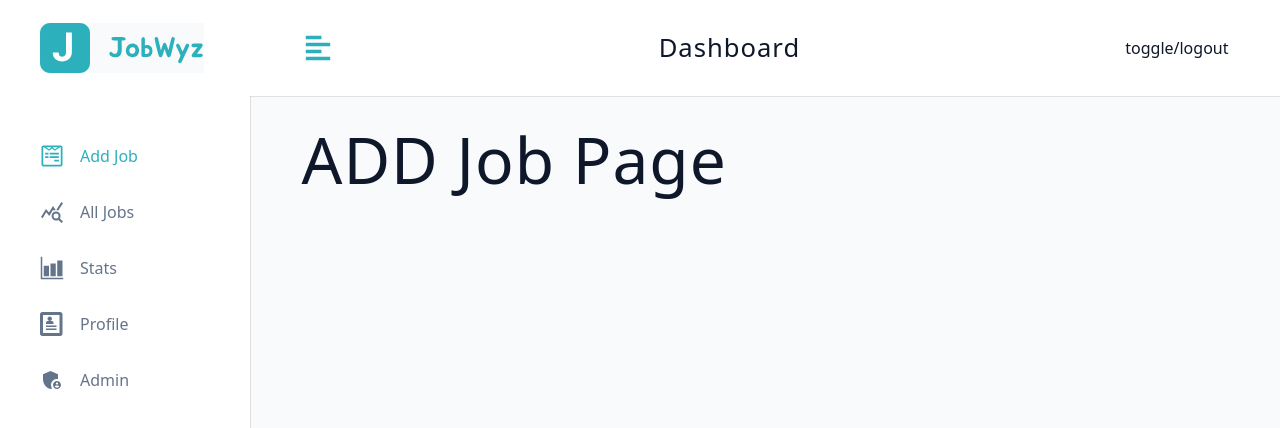
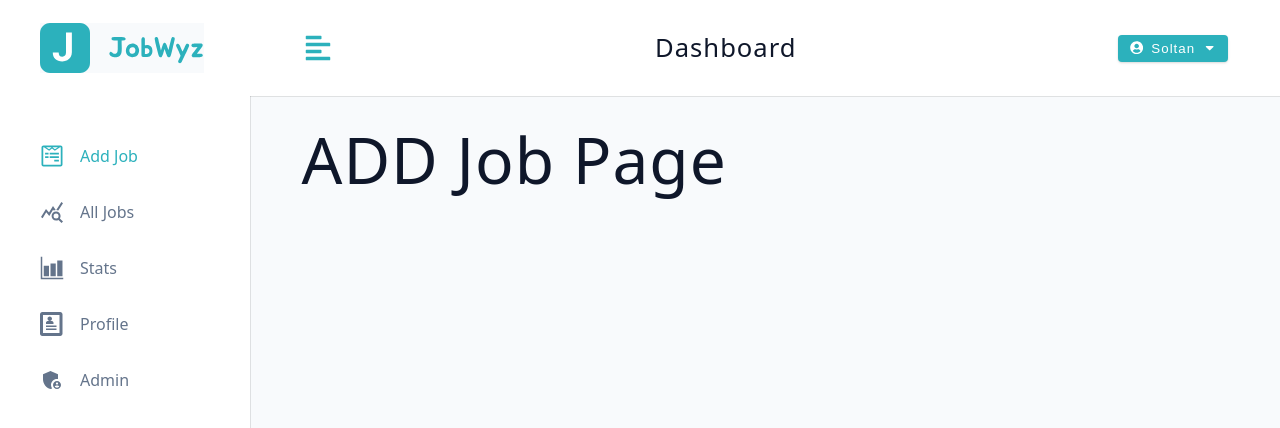
Before and after one commit to sadoksoltan/JobWyz, a React (Vite) app in the folder client/: page /dashbord in a window 1280 px wide. Shown: the top 428 px of the page. Built offline with nearby package versions, Linux system fonts and the light colour scheme.

Commit message:
Update Navbar.jsx

```diff
--- a/client/src/components/Navbar.jsx
+++ b/client/src/components/Navbar.jsx
@@ -3,6 +3,7 @@ import { FaAlignLeft } from "react-icons/fa";
 import Logo from "./Logo";
 
 import { useDashboardContext } from "../pages/DashboardLayout";
+import LogoutContainer from "./LogoutContainer";
 const Navbar = () => {
   const { toggleSidebar } = useDashboardContext();
   return (
@@ -15,7 +16,9 @@ const Navbar = () => {
           <Logo />
           <h4 className="logo-text">dashboard</h4>
         </div>
-        <div className="btn-container">toggle/logout</div>
+        <div className="btn-container">
+          <LogoutContainer />
+        </div>
       </div>
     </Wrapper>
   );
```
